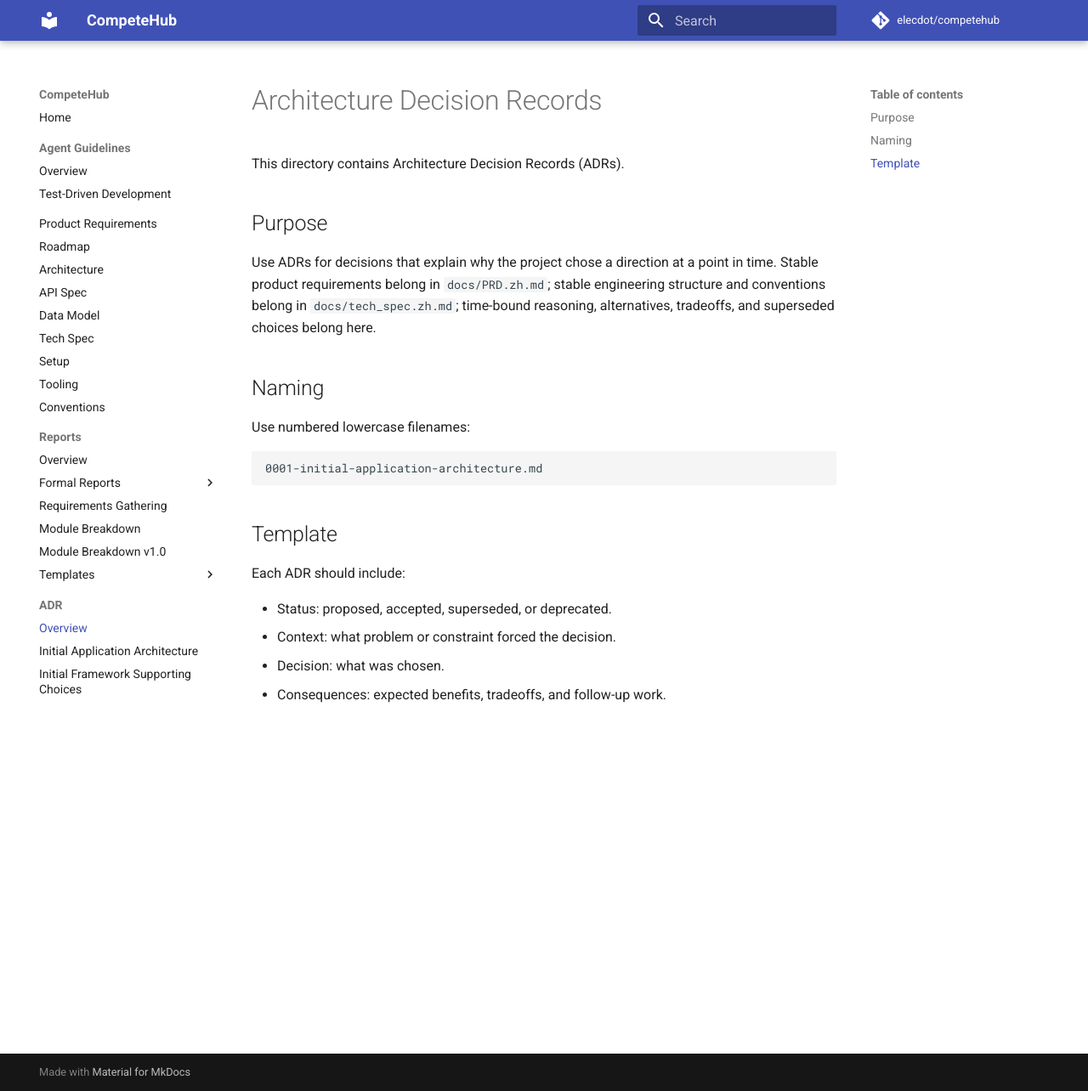
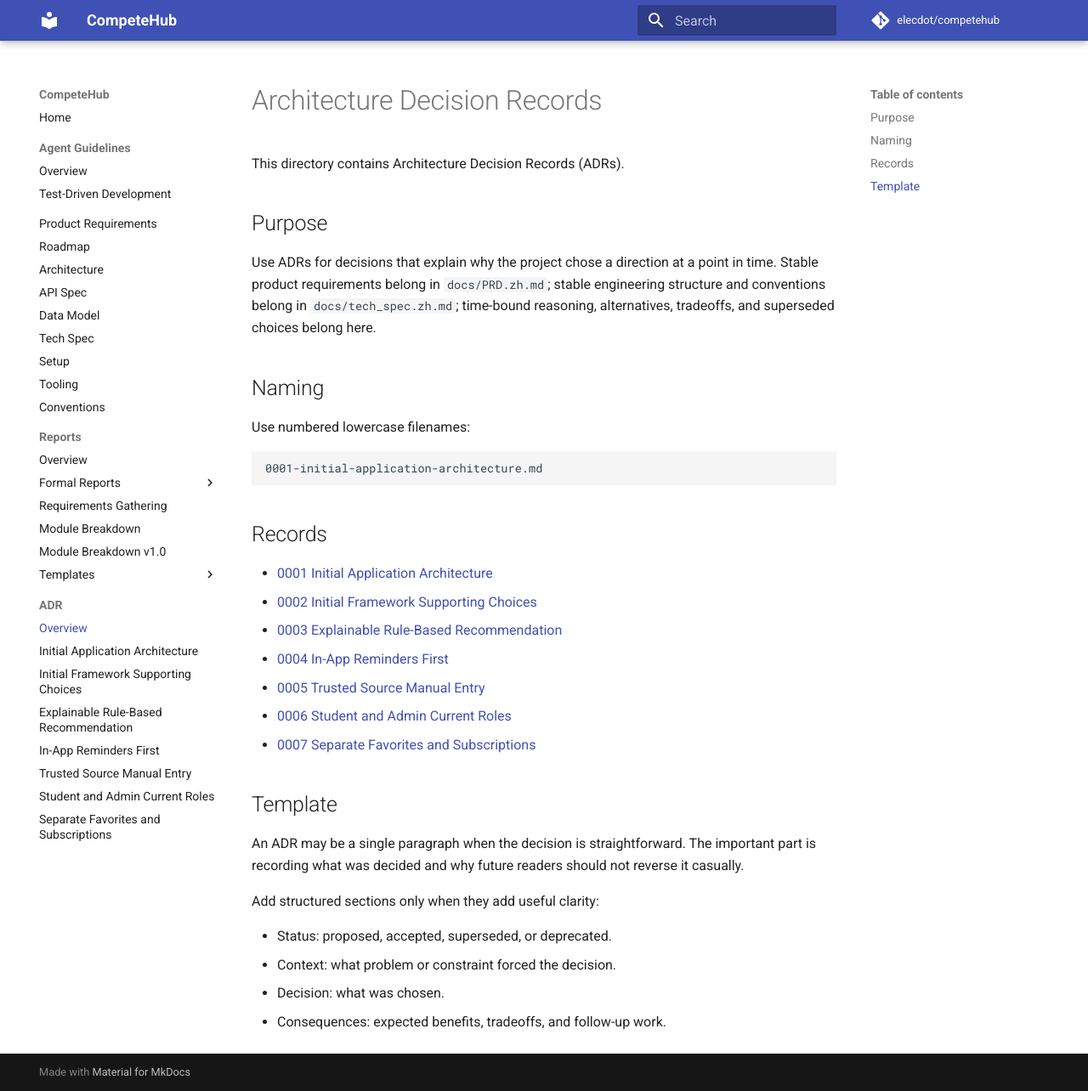
Before and after one commit to elecdot/competehub, an MkDocs documentation site: the page built from docs/adr/README.md, in a window 1280 px wide and 1284 px high. Shown: the whole window at 85% size. Built offline with MkDocs 1.6.1 and Material for MkDocs 9.7.7, drawn with Linux system fonts in a browser that asks for light colours; comment, search, counter and statistics services are not loaded.

Commit message:
docs(adr): add multiple ADRs

````diff
--- a/docs/adr/README.md
+++ b/docs/adr/README.md
@@ -14,9 +14,23 @@ Use numbered lowercase filenames:
 0001-initial-application-architecture.md
 ```
 
+## Records
+
+- [0001 Initial Application Architecture](./0001-initial-application-architecture.md)
+- [0002 Initial Framework Supporting Choices](./0002-initial-framework-supporting-choices.md)
+- [0003 Explainable Rule-Based Recommendation](./0003-explainable-rule-based-recommendation.md)
+- [0004 In-App Reminders First](./0004-in-app-reminders-first.md)
+- [0005 Trusted Source Manual Entry](./0005-trusted-source-manual-entry.md)
+- [0006 Student and Admin Current Roles](./0006-student-admin-current-roles.md)
+- [0007 Separate Favorites and Subscriptions](./0007-separate-favorites-and-subscriptions.md)
+
 ## Template
 
-Each ADR should include:
+An ADR may be a single paragraph when the decision is straightforward. The
+important part is recording what was decided and why future readers should not
+reverse it casually.
+
+Add structured sections only when they add useful clarity:
 
 - Status: proposed, accepted, superseded, or deprecated.
 - Context: what problem or constraint forced the decision.
--- a/mkdocs.yml
+++ b/mkdocs.yml
@@ -62,6 +62,11 @@ nav:
       - Overview: adr/README.md
       - Initial Application Architecture: adr/0001-initial-application-architecture.md
       - Initial Framework Supporting Choices: adr/0002-initial-framework-supporting-choices.md
+      - Explainable Rule-Based Recommendation: adr/0003-explainable-rule-based-recommendation.md
+      - In-App Reminders First: adr/0004-in-app-reminders-first.md
+      - Trusted Source Manual Entry: adr/0005-trusted-source-manual-entry.md
+      - Student and Admin Current Roles: adr/0006-student-admin-current-roles.md
+      - Separate Favorites and Subscriptions: adr/0007-separate-favorites-and-subscriptions.md
 
 validation:
   omitted_files: warn
````
Also changed, not shown: CONTEXT.md (+8 -6 lines), docs/adr/0003-explainable-rule-based-recommendation.md (added, +20 -0 lines), docs/adr/0004-in-app-reminders-first.md (added, +5 -0 lines), docs/adr/0005-trusted-source-manual-entry.md (added, +5 -0 lines), docs/adr/0006-student-admin-current-roles.md (added, +5 -0 lines), docs/adr/0007-separate-favorites-and-subscriptions.md (added, +5 -0 lines).
